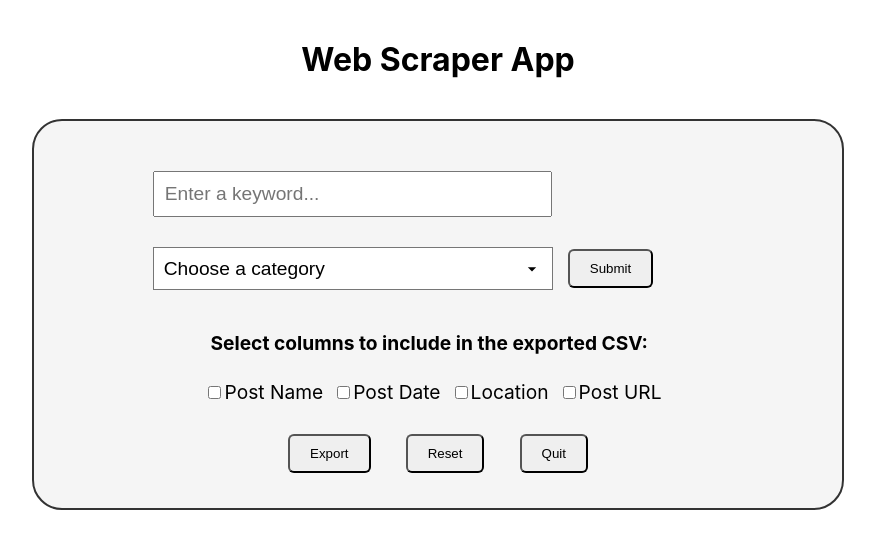
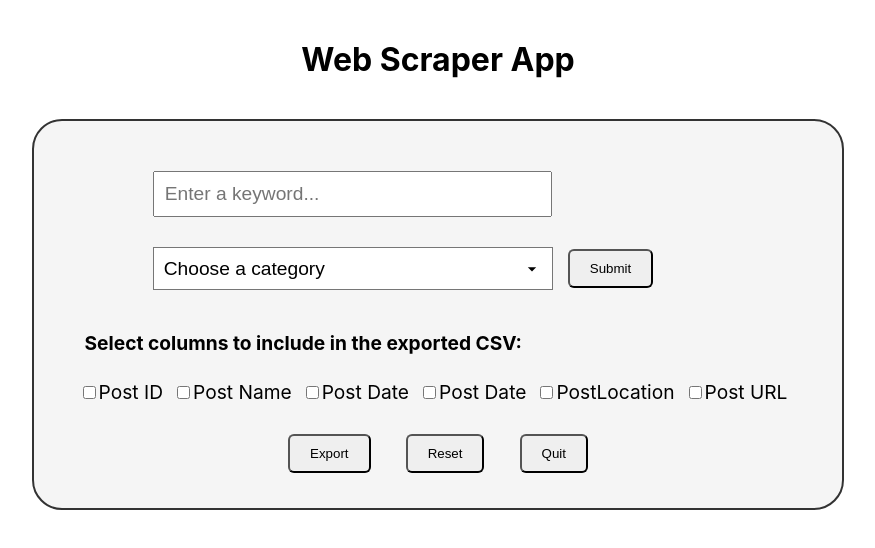
Before and after one commit to Mhanna112-code/HCI-Webscraper, a React (Create React App) app in the folder webscraperapp/: page / in a window 1280 px wide. Shown: the top 548 px of the page, without its empty margins (202-1077 px from the left). Built offline with nearby package versions, Linux system fonts and the light colour scheme.

Commit message:
frontend displays all data; table needs reformatting and CSV fixed

```diff
--- a/webscraperapp/src/WebScraperApp.js
+++ b/webscraperapp/src/WebScraperApp.js
@@ -19,7 +19,7 @@ const WebScraperApp = () => {
     };
 
     const fetchData = async () => {
-        const apiUrl = 'http://localhost:5000/api/output_dummy_csv';
+        const apiUrl = 'http://localhost:5000/api/get_data';
         const query = queryString.stringify({ category: selectedOption });
         const response = await fetch(`${apiUrl}?${query}`);
         const result = await response.json();
@@ -27,7 +27,7 @@ const WebScraperApp = () => {
     };
 
     const exportToCSV = (data, filename) => {
-        const columnsToExport = selectedColumns.length ? selectedColumns : ['PostURL', 'Location'];
+        const columnsToExport = selectedColumns.length ? selectedColumns : ['PostID', 'PostTitle', 'PostPrice', 'PostDate', 'PostLocation', 'PostURL'];
         const csvContent = [
             columnsToExport.join(','),
             ...data.map((item) =>
@@ -52,7 +52,7 @@ const WebScraperApp = () => {
 
     const handleExport = () => {
         const filename = `Craigslist_Results_${Date.now()}.csv`;
-        const columnsToExport = selectedColumns.length ? selectedColumns : ['PostURL', 'Location'];
+        const columnsToExport = selectedColumns.length ? selectedColumns : ['PostID', 'PostTitle', 'PostPrice', 'PostDate', 'PostLocation', 'PostURL'];
         const dataToExport = data.map(item => {
             const filteredItem = {};
             columnsToExport.forEach(column => {
@@ -70,7 +70,7 @@ const WebScraperApp = () => {
                     ? selectedColumns.map((column, index) => <th key={index}>{column}</th>)
                     : <>
                         <th>PostURL</th>
-                        <th>Location</th>
+                        <th>PostLocation</th>
                     </>
                 }
             </tr>
@@ -113,7 +113,7 @@ const WebScraperApp = () => {
                                 <span className="tooltip-text">{item.PostURL}</span>
                             </div>
                         </td>
-                        <td>{item.Location}</td>
+                        <td>{item.PostLocation}</td>
                     </>
                 }
             </tr>
@@ -168,16 +168,24 @@ const WebScraperApp = () => {
             <div className="csv-columns-container">
                 <h4>Select columns to include in the exported CSV:</h4>
                 <label>
-                    <input type="checkbox" name="columns" value="PostName" onChange={handleCheckboxChange} checked={selectedColumns.includes("PostName")} />
+                    <input type="checkbox" name="columns" value="PostID" onChange={handleCheckboxChange} checked={selectedColumns.includes("PostID")} />
+                    Post ID
+                </label>
+                <label>
+                    <input type="checkbox" name="columns" value="PostTitle" onChange={handleCheckboxChange} checked={selectedColumns.includes("PostTitle")} />
                     Post Name
+                </label>
+                <label>
+                    <input type="checkbox" name="columns" value="PostPrice" onChange={handleCheckboxChange} checked={selectedColumns.includes("PostPrice")} />
+                    Post Date
                 </label>
                 <label>
                     <input type="checkbox" name="columns" value="PostDate" onChange={handleCheckboxChange} checked={selectedColumns.includes("PostDate")} />
                     Post Date
                 </label>
                 <label>
-                    <input type="checkbox" name="columns" value="Location" onChange={handleCheckboxChange} checked={selectedColumns.includes("Location")} />
-                    Location
+                    <input type="checkbox" name="columns" value="PostLocation" onChange={handleCheckboxChange} checked={selectedColumns.includes("PostLocation")} />
+                    PostLocation
                 </label>
                 <label>
                     <input type="checkbox" name="columns" value="PostURL" onChange={handleCheckboxChange} checked={selectedColumns.includes("PostURL")} />
```
